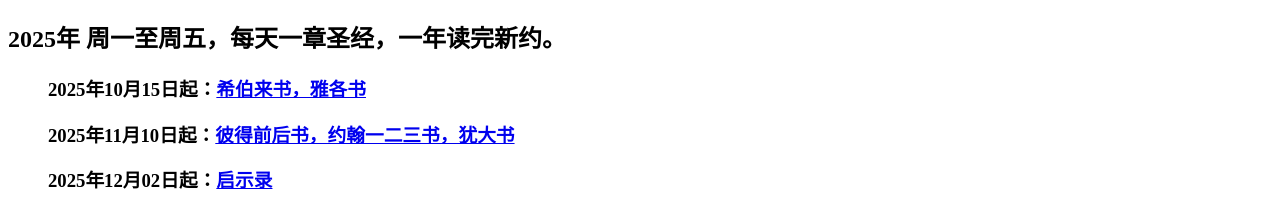
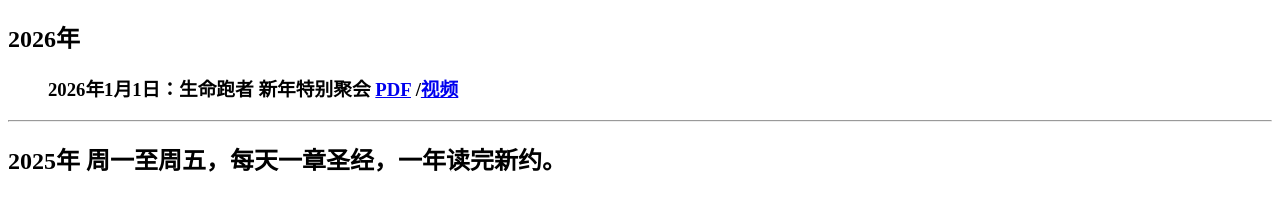
Before and after one commit to jbcheng/liferunners-website, a website: page public/media/audio/index.html in a window 1280 px wide. Shown: the part 158-356 px from the top of the page. Drawn offline with Linux system fonts and the light colour scheme.

Commit message:
2026 New Year

```diff
--- a/public/media/audio/index.html
+++ b/public/media/audio/index.html
@@ -15,6 +15,14 @@
 <hr>
 
 <h1> 朗读圣经 </h1>
+<h2>2026年 </h2>
+<ul>
+<h3>2026年1月1日：生命跑者 新年特别聚会
+ <a href="2026-newyear.pdf" target="_blank">PDF</a>
+/<a href="https://www.youtube.com/watch?v=ciDS5VRkArA" target="_blank">视频</a>
+</h3>
+</ul>
+<hr>
 <h2> 2025年 周一至周五，每天一章圣经，一年读完新约。 </h2>
 <ul>
 <h3>2025年10月15日起：<a href="nt19/nt19.html" target="_blank">希伯来书，雅各书</a></h3>
```
Also changed, not shown: 1 other file.
